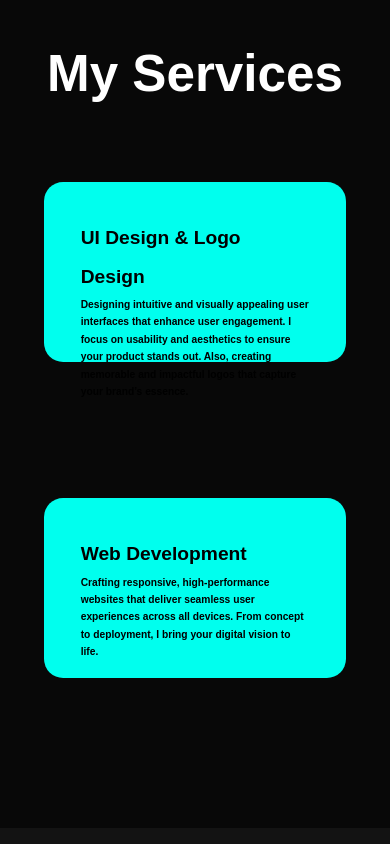
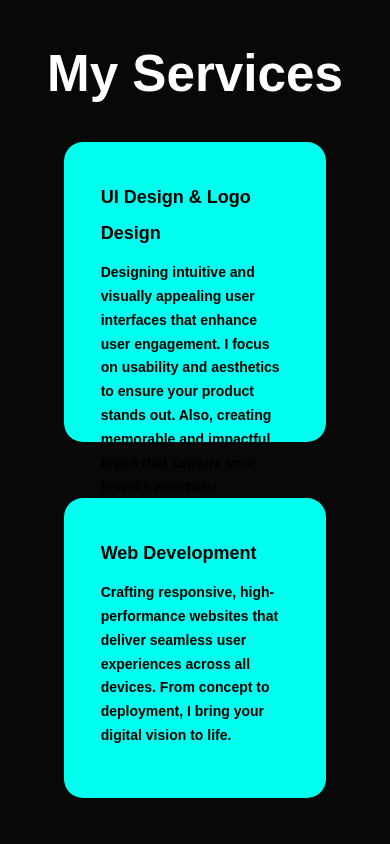
Before and after one commit to Goth1009/Portfolio, a plain HTML site: page index.html in a window 390 px wide. Shown: the part 960-1804 px from the top of the page. Drawn offline with nearby package versions, Linux system fonts and the light colour scheme.

Commit message:
serviceChange

```diff
--- a/style.css
+++ b/style.css
@@ -613,7 +613,29 @@ span{
     .bx {
       font-size: 14px;
     }
+    .services-container {
+        display: flex;
+        flex-wrap: wrap;
+        justify-content: center;
+      }
+      .service-box {
+        margin: 20px;
+        width: 100%;
+      }
+      .service-info {
+        text-align: center;
+      }
+      .service-info h4 {
+        font-size: 18px;
+        margin-bottom: 10px;
+      }
+      .service-info p {
+        font-size: 14px;
+        margin-bottom: 20px;
+      }
   }
+
+
 
 @media (max-width: 320px){
     html{
```
